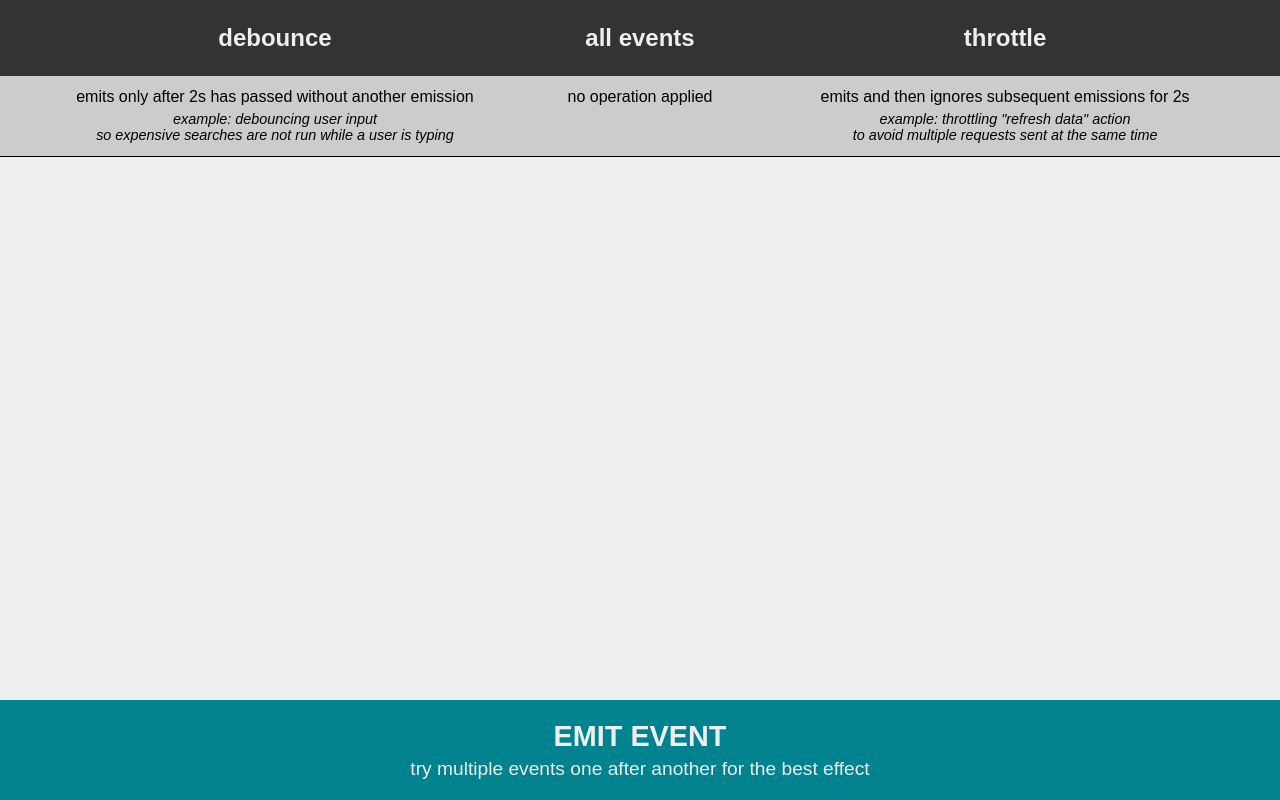
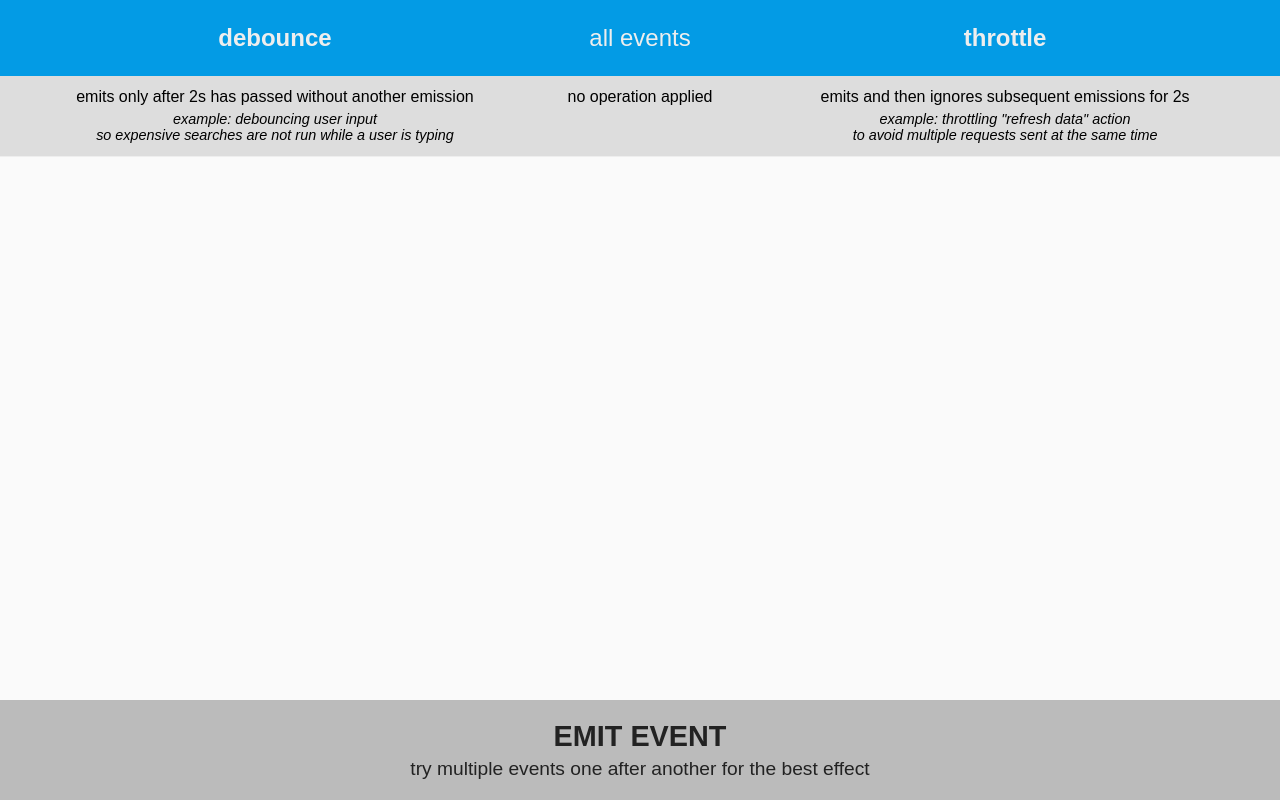
Before and after one commit to tomecko/debounce-vs-throttle, a website built with Parcel: page src/index.html in a window 1280 px wide. Built offline with nearby package versions, Linux system fonts and the light colour scheme.

Commit message:
UI improvements

```diff
--- a/src/style.scss
+++ b/src/style.scss
@@ -1,4 +1,4 @@
-$primary: #00838f;
+$primary: #039be5;
 $primaryFont: #eee;
 
 body {
@@ -6,7 +6,7 @@ body {
   display: flex;
   flex-direction: column;
 
-  background: #eee;
+  background: #fafafa;
   font-family: sans-serif;
   height: 100vh;
   min-width: 300px;
@@ -36,7 +36,8 @@ body {
   align-items: stretch;
   display: flex;
 
-  border-bottom: 1px solid #000;
+  background: #ddd;
+  border-bottom: 1px solid #eee;
 
   .timeline-header {
     flex: 1;
@@ -44,13 +45,12 @@ body {
     display: flex;
     flex-direction: column;
 
-    background: #ccc;
     padding-bottom: .5em;
     text-align: center;
 
     h2 {
-      background: #333;
-      color: #eee;;
+      background: $primary;
+      color: $primaryFont;
       font-size: 1.5em;
       margin: 0 0 .5em 0;
       padding: 1em;
@@ -71,6 +71,10 @@ body {
 
   .timeline-header-auxiliary {
     flex: 0 0 auto;
+
+    h2 {
+      font-weight: 400;
+    }
   }
 }
 
@@ -116,13 +120,16 @@ body {
 }
 
 .emit-event {
+  $background: #bbb;
+
   height: 100px;
   width: 100%;
 
-  background: $primary;
+  background: $background;
   border: 0;
-  color: $primaryFont;
+  color: #222;
   cursor: pointer;
+  outline: 0;
   transition: background .2s;
 
   bottom: 0;
@@ -131,7 +138,7 @@ body {
   right: 0;
 
   &:hover {
-    background: darken($primary, 5%);
+    background: darken($background, 5%);
   }
 
   strong {
```
